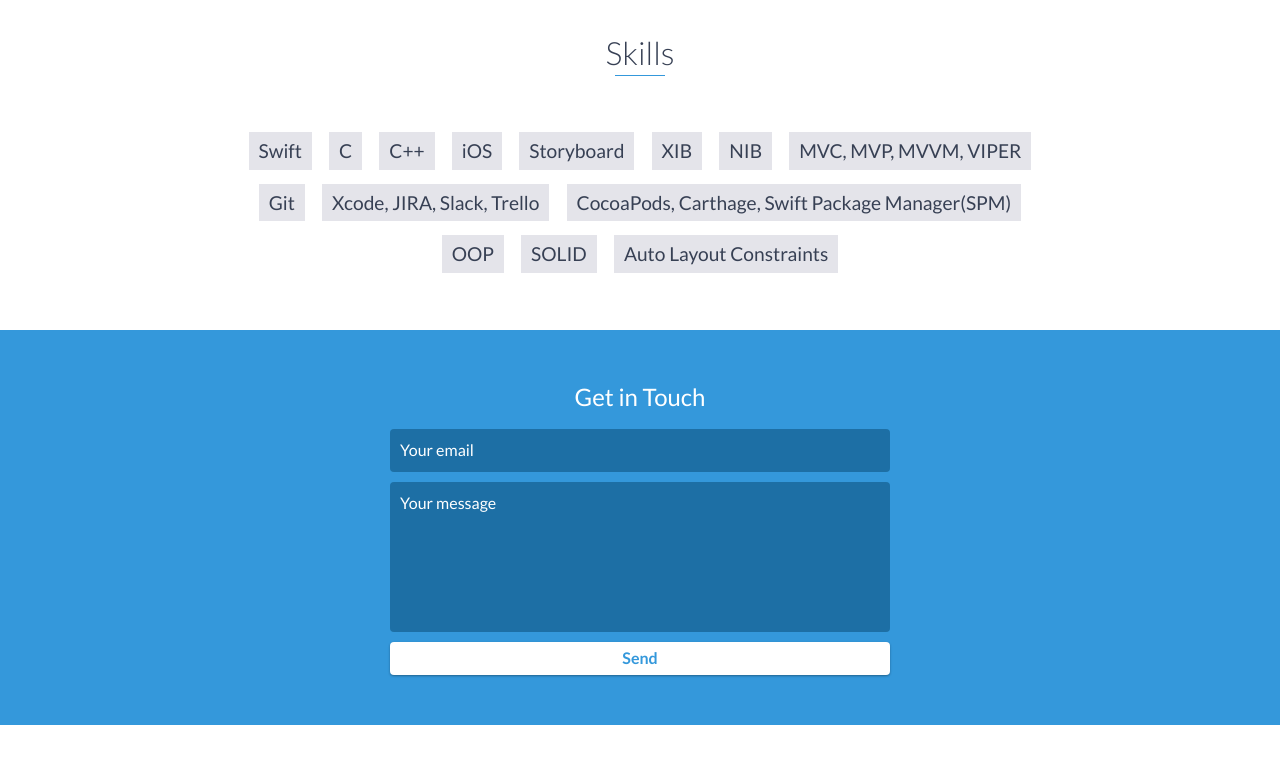
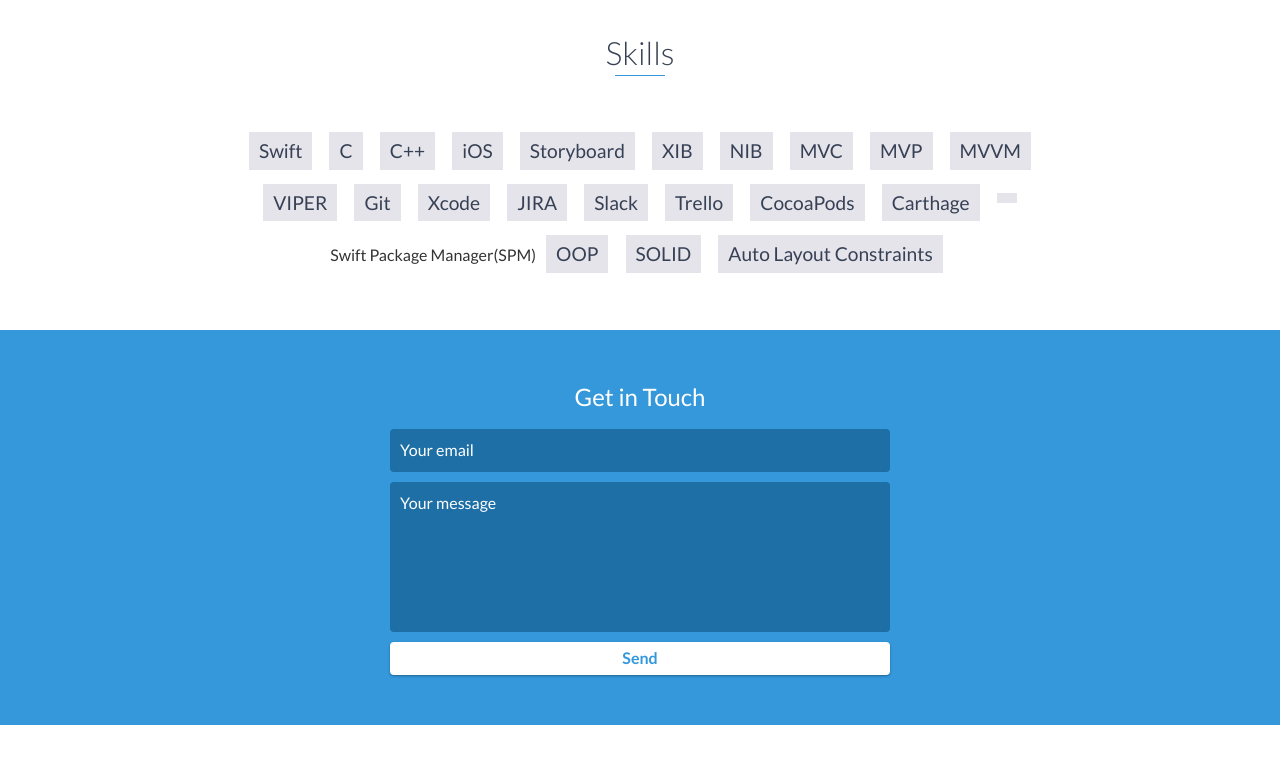
Before and after one commit to MannaICT13/MannaICT13.github.io, a website: page index.html in a window 1280 px wide. Shown: the part 3800-4558 px from the top of the page. Drawn offline with nearby package versions, Linux system fonts and the light colour scheme.

Commit message:
Update index.html

```diff
--- a/index.html
+++ b/index.html
@@ -210,10 +210,18 @@
             <li>Storyboard</li>
             <li>XIB</li>
             <li>NIB</li>
-            <li>MVC, MVP, MVVM, VIPER</li>
+		<li>MVC</li>
+		<li>MVP</li>
+		<li>MVVM</li>
+            <li>VIPER</li>
             <li>Git</li>
-            <li>Xcode, JIRA, Slack, Trello</li>
-            <li>CocoaPods, Carthage, Swift Package Manager(SPM)</li>
+		 <li>Xcode</li>
+		 <li>JIRA</li>
+		 <li>Slack</li>
+            <li>Trello</li>
+		 <li>CocoaPods</li>
+		 <li>Carthage</li>
+            <li></li>Swift Package Manager(SPM)</li>
             <li>OOP</li>
             <li>SOLID</li>
             <li>Auto Layout Constraints</li>
```
